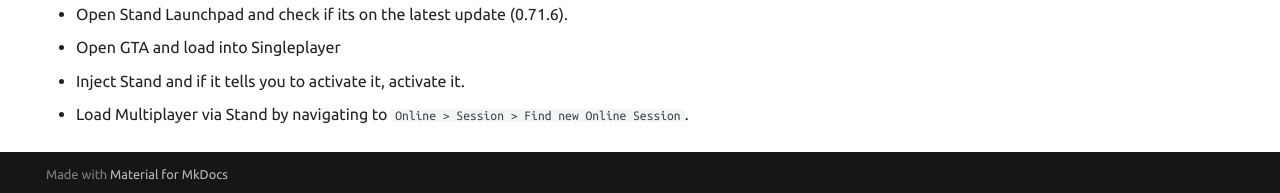
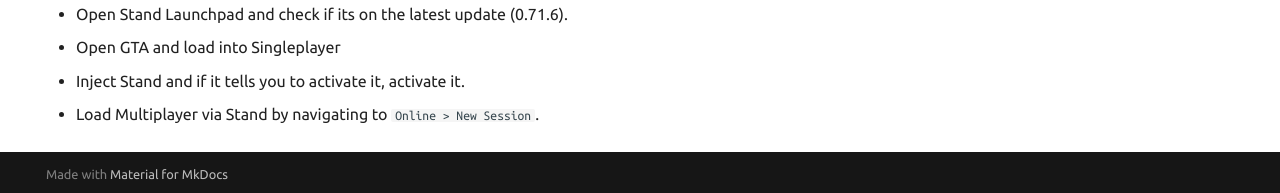
Before and after one commit to estradiols/stand-docs, an MkDocs documentation site: the page built from docs/0.71.4-problem.md, in a window 1280 px wide and 1159 px high. Shown: the part 963-1156 px from the top of the window. Built offline with MkDocs 1.6.1 and Material for MkDocs 9.7.7, drawn with Linux system fonts in a browser that asks for light colours; comment, search, counter and statistics services are not loaded; the version menu is left out.

Commit message:
Updated Work Around #2

```diff
--- a/docs/0.71.4-problem.md
+++ b/docs/0.71.4-problem.md
@@ -30,4 +30,4 @@
 - Open Stand Launchpad and check if its on the latest update (0.71.6).
 - Open GTA and load into Singleplayer
 - Inject Stand and if it tells you to activate it, activate it.
-- Load Multiplayer via Stand by navigating to `Online > Session > Find new Online Session`.
+- Load Multiplayer via Stand by navigating to `Online > New Session`.
```
